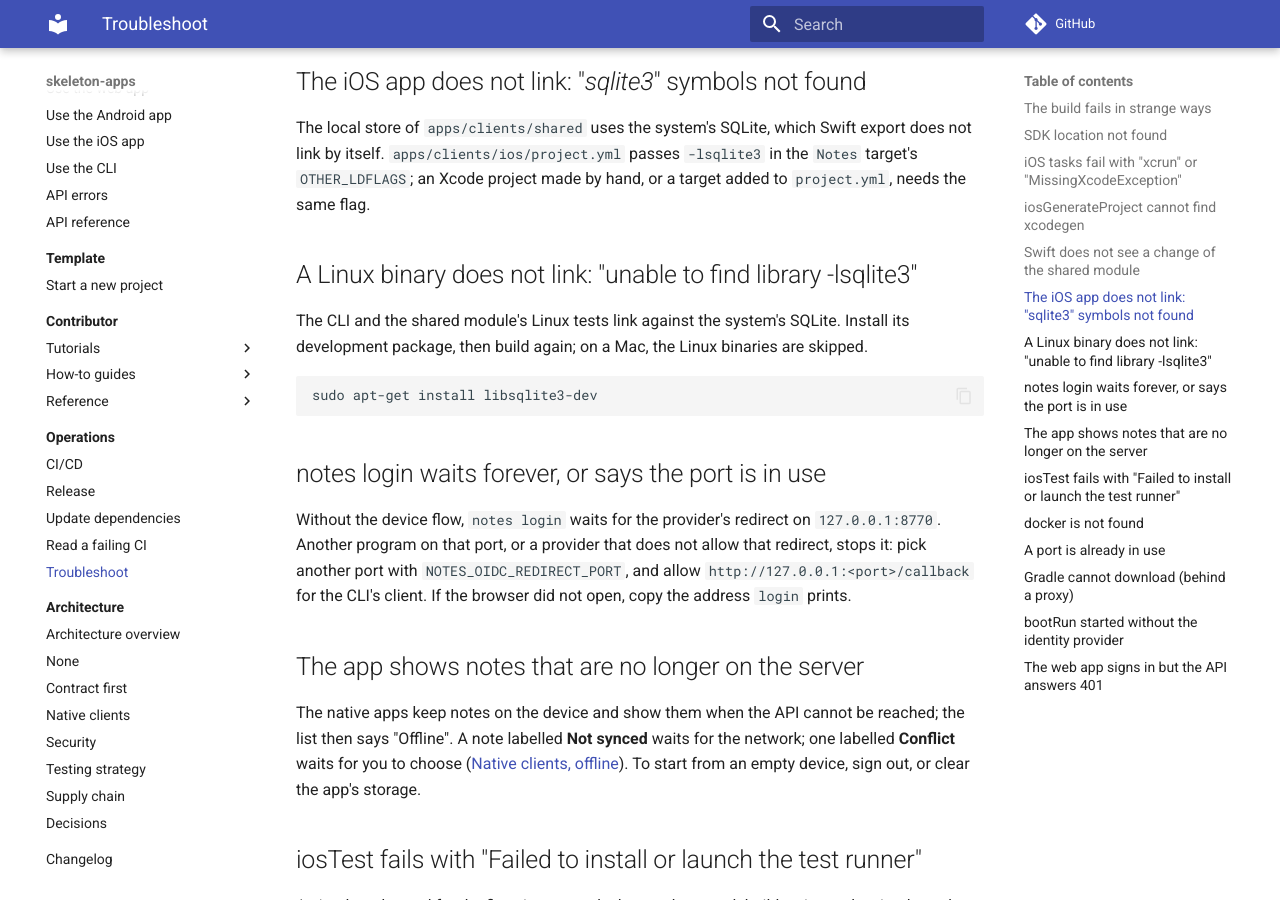
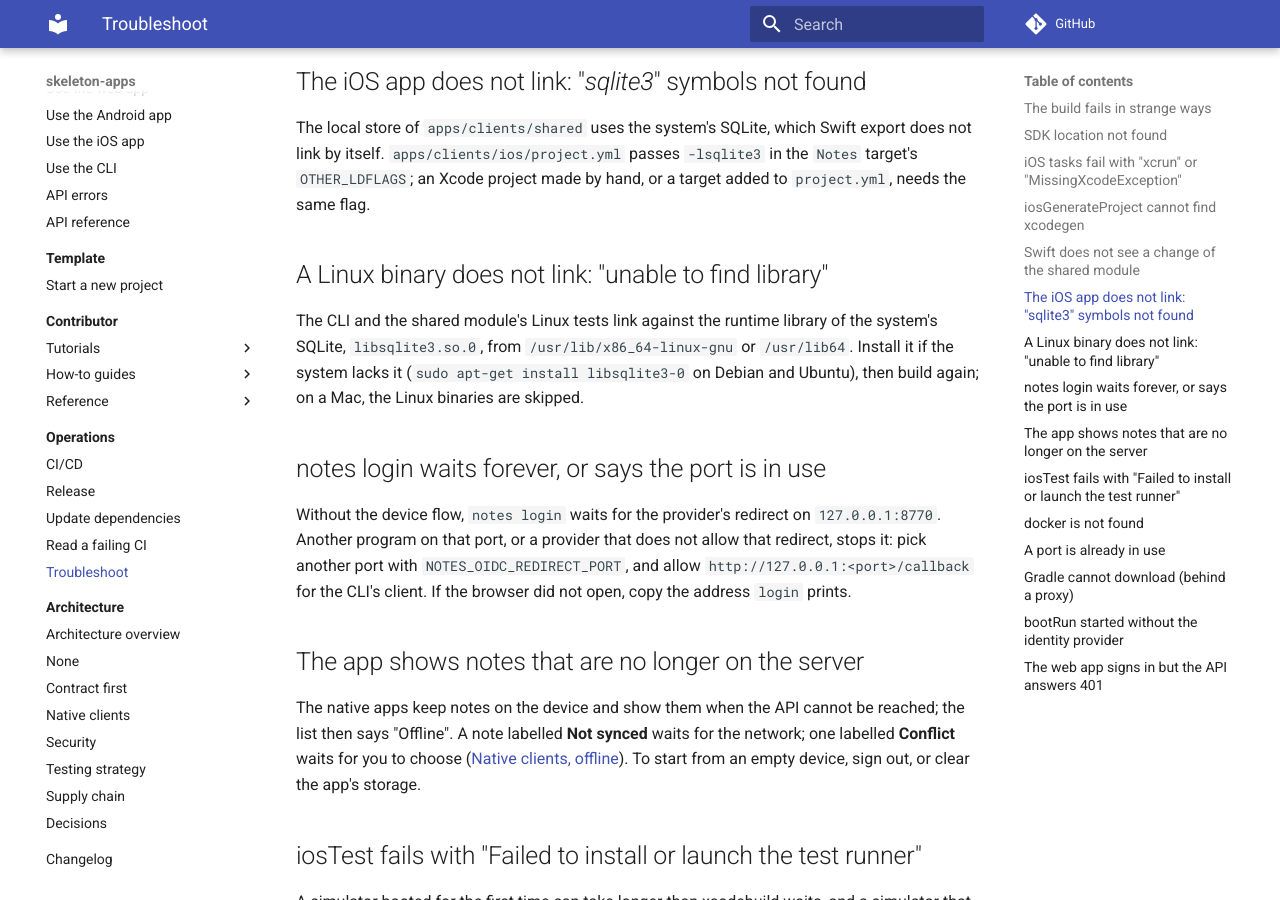
Before and after one commit to ylepalud/skeleton-apps, an MkDocs documentation site: the page built from docs/operations/troubleshoot.md, in a window 1280 px wide and 900 px high, scrolled down 1349 px. Built offline with MkDocs 1.6.1 and Material for MkDocs 9.7.7, drawn with Linux system fonts in a browser that asks for light colours; comment, search, counter and statistics services are not loaded.

Commit message:
docs: SQLite on Linux needs its runtime library only

````diff
--- a/docs/operations/troubleshoot.md
+++ b/docs/operations/troubleshoot.md
@@ -46,13 +46,9 @@ Xcode builds the Kotlin code through `embedSwiftExportForXcode`. If the app's Sw
 
 The local store of `apps/clients/shared` uses the system's SQLite, which Swift export does not link by itself. `apps/clients/ios/project.yml` passes `-lsqlite3` in the `Notes` target's `OTHER_LDFLAGS`; an Xcode project made by hand, or a target added to `project.yml`, needs the same flag.
 
-## A Linux binary does not link: "unable to find library -lsqlite3"
+## A Linux binary does not link: "unable to find library"
 
-The CLI and the shared module's Linux tests link against the system's SQLite. Install its development package, then build again; on a Mac, the Linux binaries are skipped.
-
-```bash
-sudo apt-get install libsqlite3-dev
-```
+The CLI and the shared module's Linux tests link against the runtime library of the system's SQLite, `libsqlite3.so.0`, from `/usr/lib/x86_64-linux-gnu` or `/usr/lib64`. Install it if the system lacks it (`sudo apt-get install libsqlite3-0` on Debian and Ubuntu), then build again; on a Mac, the Linux binaries are skipped.
 
 ## notes login waits forever, or says the port is in use
 
````
Also changed, not shown: docs/architecture/decisions/0030-native-cli-with-the-device-flow-and-the-system-secret-store.md (+1 -1 lines), docs/contributor/how-to/run-the-cli.md (+1 -1 lines), docs/contributor/reference/gradle-conventions.md (+1 -1 lines), docs/operations/ci-cd.md (+1 -1 lines), 1 other file.
